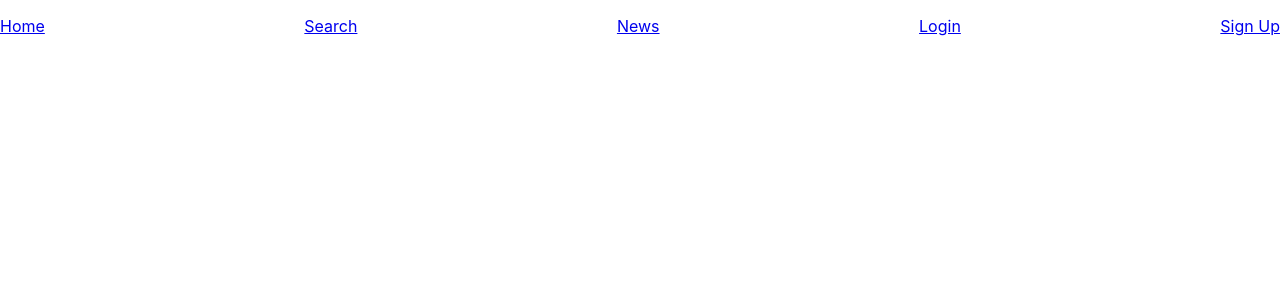
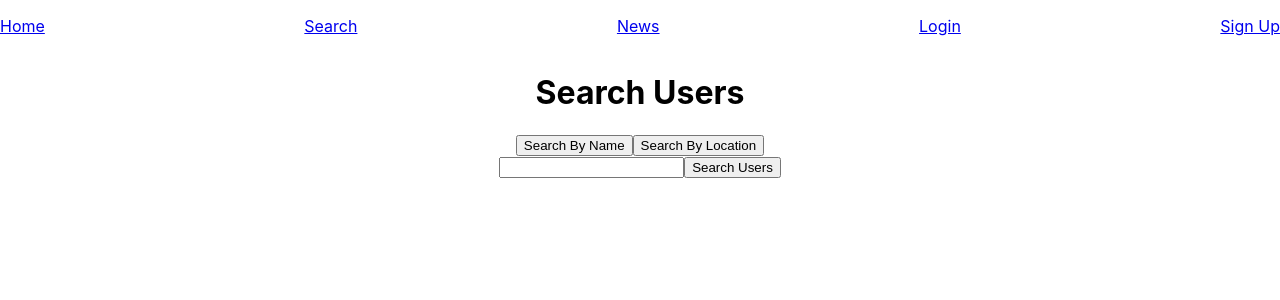
Before and after one commit to noahlinn/rollercoasterfront, a React (Create React App) app: page /searchusers in a window 1280 px wide. Shown: the top 300 px of the page. Built offline with nearby package versions, Linux system fonts and the light colour scheme.

Commit message:
search users by name

```diff
--- a/src/App.css
+++ b/src/App.css
@@ -72,11 +72,12 @@ iframe {
   align-items: center;
   background-color: rgba(0, 0, 0, 0.603);
   height: 110px;
-  width: 300px;
+  width: 298px;
   margin-top: 95px;
   visibility: visible;
   padding-left: 1px;
   padding-right: 1px;
+  flex-direction: column;
 }
 
 
--- a/src/App.js
+++ b/src/App.js
@@ -14,6 +14,7 @@ import CreateCoaster from './pages/CreateCoaster'
 import EditCoaster from './pages/EditCoaster'
 import Profile from './pages/Profile'
 import News from './pages/News'
+import SearchUsers from './pages/SearchUsers';
 function App() {
   const { userState, fetchUser } = useContext(UserContext)
   const [user, setUser] = userState
@@ -40,6 +41,7 @@ function App() {
       <Route exact path='/rollercoasters/:id' render={() => <OneCoaster />} />
       <Route exact path='/rollercoasters/:id/edit' render={() => <EditCoaster />} />
       <Route exact path='/news' render={() => <News />} />
+      <Route exact path='/searchusers' render={() => <SearchUsers/>}/>
       {/* <Route exact path='/profile/:id' render={() => <Profile />} /> */}
       {/* <Route path = '/upload' render = {() => <CreateCoaster/>}/> */}
 
--- a/src/components/SearchBar.js
+++ b/src/components/SearchBar.js
@@ -4,8 +4,8 @@ const SearchBar = (props) => {
     return (
         <form className="search-form" onSubmit={props.handleSubmit}>
             <label htmlFor="email" />
-            <input className="search-query"value={props.query.query} onChange={(e) => props.setQuery({ ...props.query, query: e.target.value })} />
-            <input className="submit-search"type="submit" value="Search Samples!"/>
+            <input className="search-query"value={props.query.query} onChange={(e) => props.setQuery({ ...props.query, query: e.target.value })} required/>
+            <input className="submit-search"type="submit" value={props.submit}/>
 
 
         </form>
--- /dev/null
+++ b/src/components/SearchButtons.js
@@ -0,0 +1,8 @@
+const SearchButtons = (props) => (
+    <span className="buttons">
+        <button onClick={props.nameOnClick}>Search By Name</button>
+        <button onClick={props.parkOnClick}>{props.location}</button>
+    </span>
+
+)
+export default SearchButtons
--- a/src/components/SearchResults.js
+++ b/src/components/SearchResults.js
@@ -5,11 +5,15 @@ const SearchResults = (props) => {
     return (
         <>
             {props.results.map(res => (
-                <Link to={`/rollercoasters/${res.id}`}>
+                <Link to={`/${props.location}/${res.id}`}>
                     <div className="each-news" key={res.id}>
                         <img className="news-img" src={res.image} />
                         <div className="news-title-container">
-                            <h3 className="news-title">{res.name}</h3>
+                            <div className="news-title">
+                            <h3 >{res.name}</h3>
+                            {res.park_located_at}
+                            {res.location}
+                            </div>
                         </div>
                     </div>
                 </Link>
--- a/src/pages/News.js
+++ b/src/pages/News.js
@@ -9,7 +9,7 @@ const News = () => {
             .then((res) => setNews(res.data.data))
             .catch((err) => console.log(err))
     }
-    // useEffect(getNews, [])
+    useEffect(getNews, [])
     return (
         <div>
             <h1>Amusement Park News</h1>
--- a/src/pages/SearchCoaster.js
+++ b/src/pages/SearchCoaster.js
@@ -2,19 +2,35 @@ import { useState, useEffect } from 'react'
 import axios from 'axios'
 import SearchBar from '../components/SearchBar'
 import SearchResults from '../components/SearchResults'
+import SearchButtons from '../components/SearchButtons'
 const SearchCoaster = () => {
     const [query, setQuery] = useState("")
     const [name, setName] = useState(false)
+    const [park, setPark] = useState(false)
     const [results, setResults] = useState(false)
     const [error, setError] = useState(null)
 
     const handleSubmit = (e) => {
         e.preventDefault()
-        setName && searchByName()
+        if (name) {
+            searchByName()
+        }
+        else if (park)
+            searchByPark()
+        else{
+            setError("Please Choose Search Method")
+        }
     }
 
     const nameOnClick = () => {
+        setError(null)
         setName(true)
+        setPark(false)
+    }
+    const parkOnClick = () => {
+        setError(null)
+        setPark(true)
+        setName(false)
     }
 
     const searchByName = () => {
@@ -27,18 +43,28 @@ const SearchCoaster = () => {
             })
     }
 
+    const searchByPark = () => {
+        setError(null)
+        axios.post(`${process.env.REACT_APP_BACKEND_URL}/coasters/search/park`, {
+            "query": query.query
+        }).then((res) => setResults(res.data.results))
+            .catch((err) => {
+                setError(err.response.data.message)
+            })
+    }
+
     return (
         <>
             <div>
                 <h1>SEARCH</h1>
-                <span className="buttons"><button onClick={nameOnClick}>By Name</button></span>
-                <SearchBar handleSubmit={handleSubmit} query={query} setQuery={setQuery} />
+                <SearchButtons parkOnClick = {parkOnClick} nameOnClick={nameOnClick} location={"Search By Park"}/>
+                <SearchBar handleSubmit={handleSubmit} query={query} setQuery={setQuery} submit={"Search Roller "}/>
             </div>
-            {error ? <h2 className = "error-results">{error}</h2> :
+            {error ? <h2 className="error-results">{error}</h2> :
                 <>
                     { results &&
                         <div className="news-container">
-                            <SearchResults results={results} />
+                            <SearchResults results={results} location={"rollercoasters"}/>
                         </div>}
                 </>
             }
--- /dev/null
+++ b/src/pages/SearchUsers.js
@@ -0,0 +1,62 @@
+import SearchBar from "../components/SearchBar"
+import SearchButtons from "../components/SearchButtons"
+import SearchResults from "../components/SearchResults"
+import axios from 'axios'
+import { useState } from 'react'
+
+const SearchUsers = () => {
+    const [query, setQuery] = useState("")
+    const [name, setName] = useState(false)
+    const [location, setLocation] = useState(false)
+    const [error, setError] = useState(null)
+    const [results, setResults] = useState(null)
+    const handleSubmit = (e) => {
+        e.preventDefault()
+        if (name) {
+            searchByName()
+        }
+        else if (location)
+            // searchByPark()
+            console.log('nope')
+        else {
+            setError("Please Choose Search Method")
+        }
+    }
+
+    const nameOnClick = () => {
+        setName(true)
+        setLocation(false)
+    }
+    const locationOnClick = () => {
+        setLocation(true)
+        setName(false)
+    }
+    const searchByName = () => {
+        setError(null)
+        axios.post(`${process.env.REACT_APP_BACKEND_URL}/users/search/name`, {
+            "query": query.query
+        }).then((res) => setResults(res.data.results))
+            .catch((err) => {
+                setError(err.response.data.message)
+            })
+    }
+
+    return (
+        <>
+            <h1>Search Users</h1>
+            <SearchButtons nameOnClick={nameOnClick} parkOnClick={locationOnClick} location={"Search By Location"} />
+            <SearchBar handleSubmit={handleSubmit} query={query} setQuery={setQuery} submit={"Search Users"} />
+
+            {error ? <h2 className="error-results">{error}</h2> :
+                <>
+                    { results &&
+                        <div className="news-container">
+                            <SearchResults results={results} location={"profile"}/>
+                        </div>}
+                </>
+            }
+        </>
+    )
+}
+
+export default SearchUsers
```
